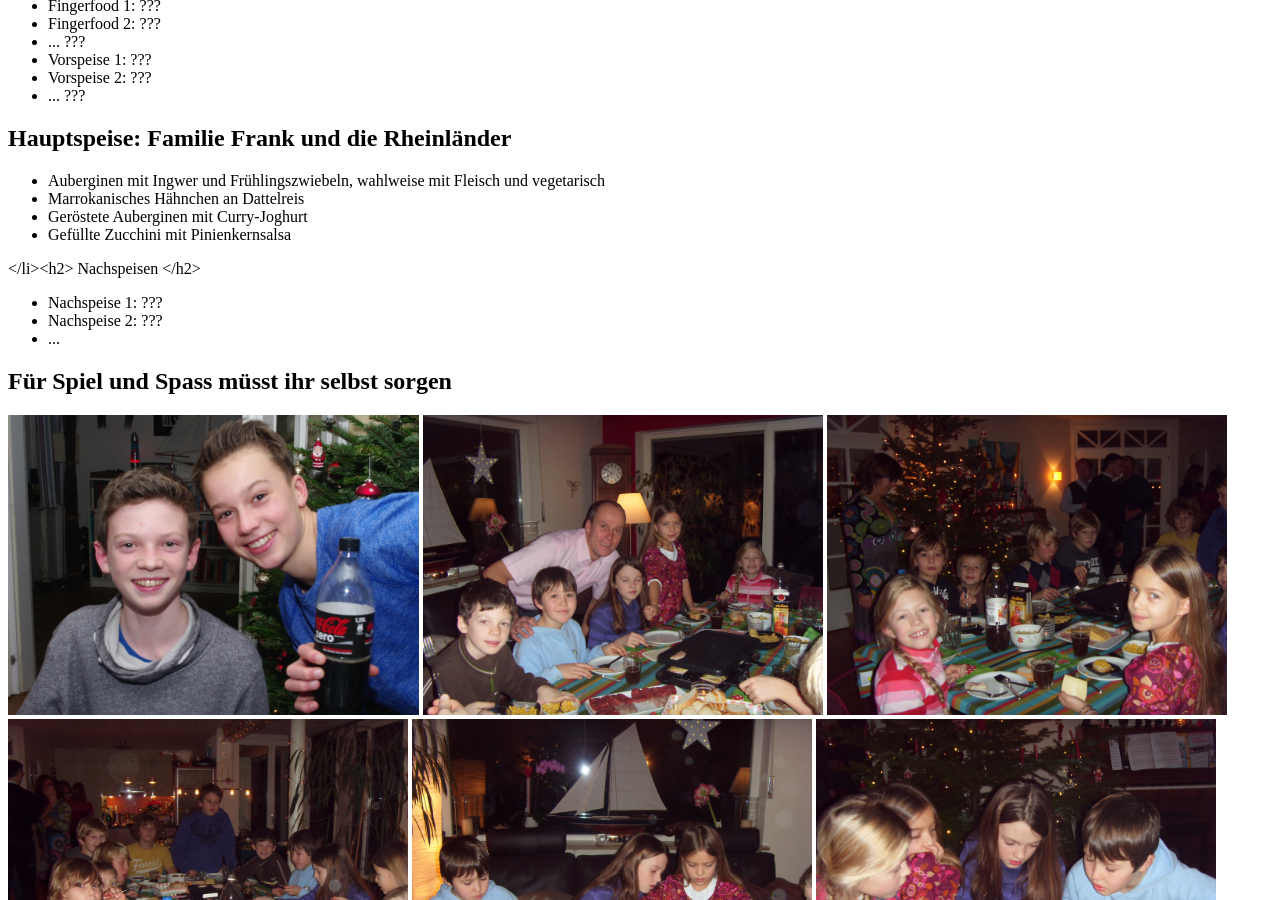
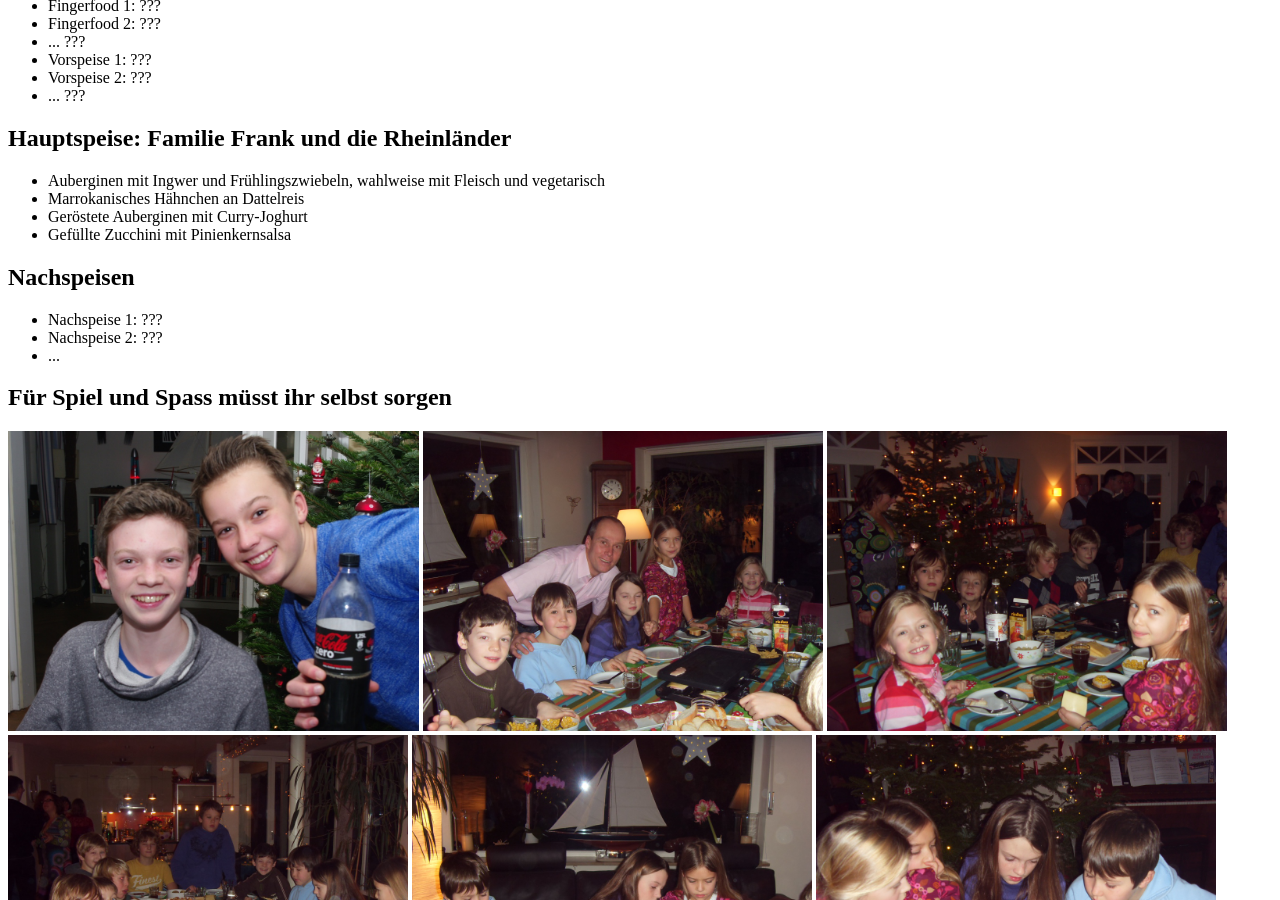
Before and after one commit to DiveDocs/Sylvester2023, a Jekyll site: the page built from index.markdown, in a window 1280 px wide and 900 px high, scrolled down 2393 px. Built offline with Jekyll 4.4.1, drawn with Linux system fonts in a browser that asks for light colours.

```diff
--- a/index.markdown
+++ b/index.markdown
@@ -79,7 +79,7 @@ Lasst uns Euer Fingerfood und Eure Vorspeisen wissen, dann trage ich das hier ei
 <li>Geröstete Auberginen mit Curry-Joghurt</li>
 <li>Gefüllte Zucchini mit Pinienkernsalsa</li>
 </ul>
-</li><h2> Nachspeisen </h2>
+<h2> Nachspeisen </h2>
 <ul>
 <li>Nachspeise 1: ??? </li>
 <li>Nachspeise 2: ??? </li>
```
